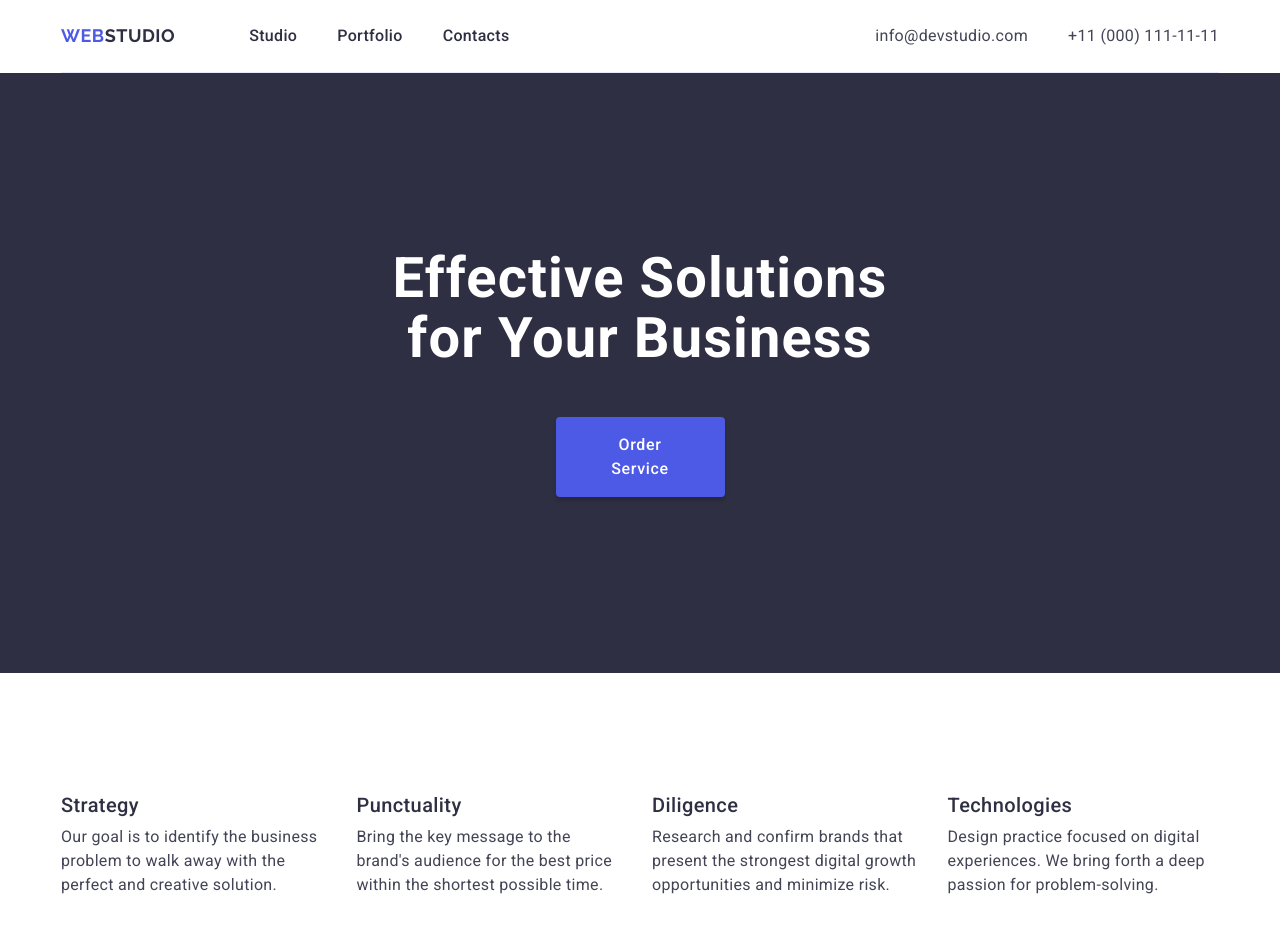
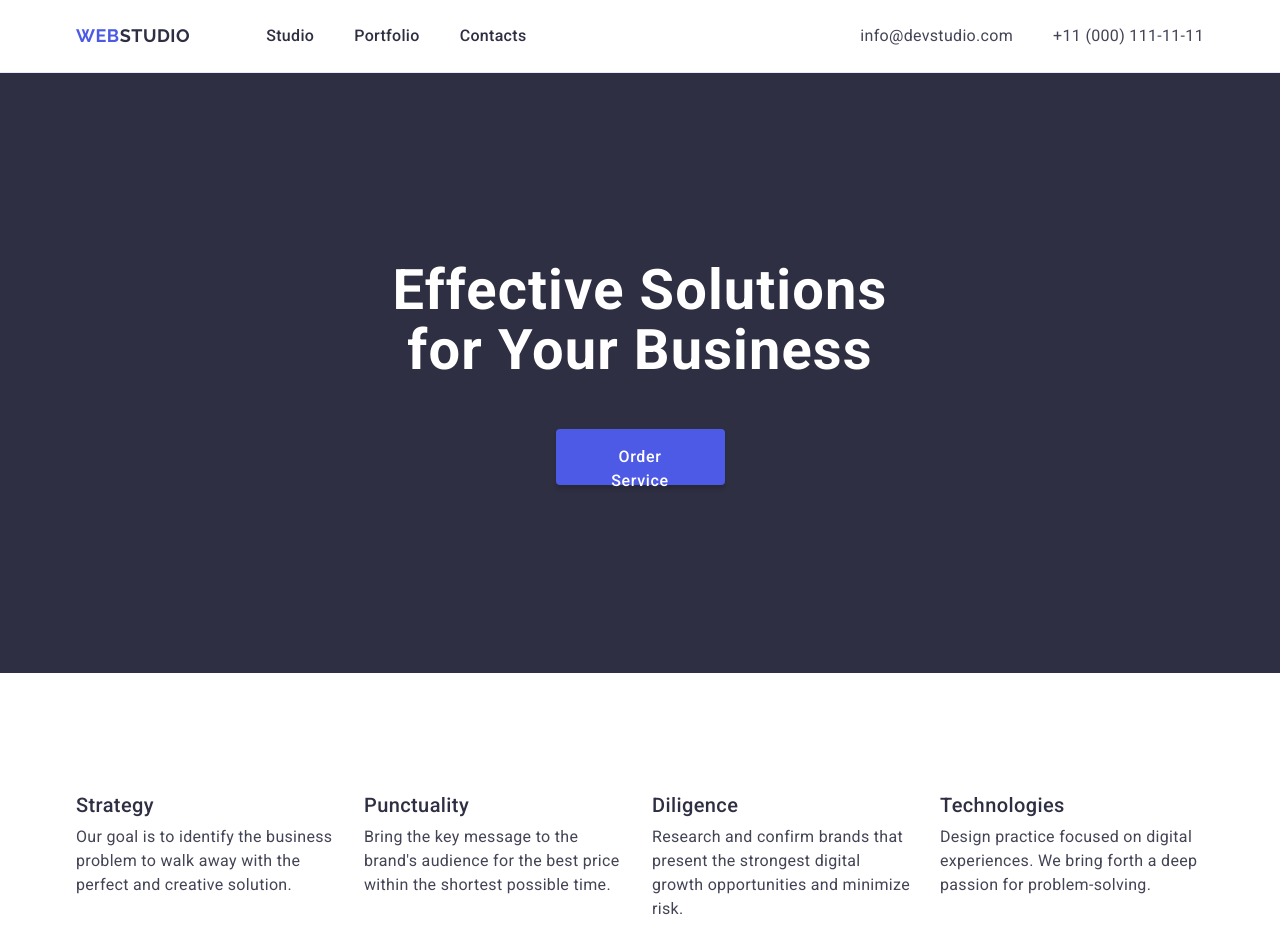
Before and after one commit to kulakaa073/goit-markup-hw-03, a plain HTML site: page index.html in a window 1280 px wide. Shown: the top 952 px of the page. Drawn offline with nearby package versions, Linux system fonts and the light colour scheme.

Commit message:
1st batch of fixes

```diff
--- a/css/styles.css
+++ b/css/styles.css
@@ -33,8 +33,7 @@ img {
 
 .container {
   max-width: 1158px;
-  padding-left: 0;
-  padding-right: 0;
+  padding: 0 15px;
   margin: 0 auto;
 }
 
@@ -51,10 +50,13 @@ img {
   overflow: hidden;
 }
 
+.header-section {
+  border-bottom: 1px solid #e7e9fc;
+}
+
 .header-container {
   display: flex;
   justify-content: space-between;
-  border-bottom: 1px solid #e7e9fc;
 }
 
 .navbar {
@@ -78,16 +80,15 @@ img {
   text-transform: uppercase;
   text-decoration: none;
   align-self: center;
-  margin-right: 74px;
+  margin-right: 76px;
 }
 
 .home-title {
   color: #2e2f42;
 }
 
-.navbar ul li {
-  padding-top: 24px;
-  padding-bottom: 24px;
+.nav-menu {
+  padding: 24px 0;
 }
 
 .nav-link {
@@ -112,7 +113,7 @@ img {
   font-style: normal;
 }
 
-.address-section ul {
+.adress-container {
   display: flex;
   gap: 40px;
   align-items: center;
@@ -138,21 +139,17 @@ img {
 
 .hero {
   background-color: #2e2f42;
-  max-width: 100%;
-  height: 600px;
-  display: flex;
-  justify-content: center;
-  align-items: center;
-  margin-bottom: 120px;
+  padding: 188px 0;
 }
 
 .hero-container {
   display: flex;
   flex-direction: column;
   gap: 48px;
+  align-items: center;
 }
 
-.hero .hero-title {
+.hero-title {
   color: #ffffff;
   font-size: 56px;
   line-height: 1.07;
@@ -170,8 +167,8 @@ img {
   letter-spacing: 0.04em;
   cursor: pointer;
   padding: 16px 32px;
-  width: 169px;
-  align-self: center;
+  max-width: 169px;
+  height: 56px;
   border-radius: 4px;
   border: none;
   box-shadow: 0px 4px 4px 0px #00000026;
@@ -185,7 +182,7 @@ img {
 .about-container {
   display: flex;
   gap: 24px;
-  margin-bottom: 120px;
+  padding: 120px 0;
 }
 
 .about-item {
@@ -221,7 +218,7 @@ img {
 
 .team-section .team-card {
   background-color: #ffffff;
-  width: 260px;
+  flex-basis: calc((100% - 3 * 24px) / 4);
   border-radius: 0 0 4px 4px;
   box-shadow: 0px 2px 1px 0px #2e2f4214, 0px 1px 1px 0px #2e2f4229,
     0px 1px 6px 0px #2e2f4214;
@@ -275,10 +272,10 @@ img {
   border-width: 0px, 1px, 1px, 1px;
   border-style: solid;
   border-color: #e7e9fc;
+  width: calc((100% - 48px) / 3);
 }
 .portfolio-container {
   display: flex;
-  flex-direction: row;
   flex-wrap: wrap;
   gap: 48px 24px;
 }
@@ -308,9 +305,10 @@ img {
 
 .footer-section .home-title {
   color: #f4f4fd;
+  display: inline-block;
+  margin-bottom: 16px;
 }
 .footer-description {
-  margin-top: 16px;
   font-size: 16px;
   line-height: 1.5;
   letter-spacing: 0.02em;
--- a/index.html
+++ b/index.html
@@ -6,15 +6,15 @@
     <link rel="preconnect" href="https://fonts.googleapis.com" />
     <link rel="preconnect" href="https://fonts.gstatic.com" crossorigin />
     <link
+      href="https://fonts.googleapis.com/css2?family=Raleway:wght@700&family=Roboto:wght@400;500;700&display=swap"
       rel="stylesheet"
-      href="https://cdnjs.cloudflare.com/ajax/libs/modern-normalize/3.0.1/modern-normalize.css"
-      integrity="sha512-gnAN+RgTMylunXI7AMg+PtcUGpKZFkZJoFIkAWvdPFRrFJz3p2tx4+9xbjILRfN7CzoViMgS8vSf06fSQzWZjA=="
+    />
+    <link
+      rel="stylesheet"
+      href="https://cdnjs.cloudflare.com/ajax/libs/modern-normalize/3.0.1/modern-normalize.min.css"
+      integrity="sha512-q6WgHqiHlKyOqslT/lgBgodhd03Wp4BEqKeW6nNtlOY4quzyG3VoQKFrieaCeSnuVseNKRGpGeDU3qPmabCANg=="
       crossorigin="anonymous"
       referrerpolicy="no-referrer"
-    />
-    <link
-      href="https://fonts.googleapis.com/css2?family=Raleway:wght@700&family=Roboto:wght@400;500;700&display=swap"
-      rel="stylesheet"
     />
     <link rel="stylesheet" href="./css/styles.css" />
   </head>
@@ -28,21 +28,21 @@
           <a href="./index.html" class="home-link">
             Web<span class="home-title">Studio</span>
           </a>
-          <ul>
-            <li>
+          <ul class="nav-menu">
+            <li class="nav-menu-item">
               <a href="./index.html" class="nav-link">Studio</a>
             </li>
-            <li>
+            <li class="nav-menu-item">
               <a href="" class="nav-link">Portfolio</a>
             </li>
-            <li>
+            <li class="nav-menu-item">
               <a href="" class="nav-link">Contacts</a>
             </li>
           </ul>
         </nav>
         <!-- Contact info -->
         <address class="address-section">
-          <ul>
+          <ul class="adress-container">
             <li>
               <a class="contact-link" href="mailto:info@devstudio.com"
                 >info@devstudio.com</a
@@ -62,7 +62,7 @@
     <main>
       <!-- Main section -->
       <section class="hero">
-        <div class="hero-container">
+        <div class="container hero-container">
           <h1 class="hero-title">Effective Solutions for Your Business</h1>
           <button type="button" class="hero-button">Order Service</button>
         </div>
@@ -72,7 +72,7 @@
       <section class="about-section">
         <!-- Will be hidden later -->
         <div class="container">
-          <h2 class="about-section-title visually-hidden">About Us</h2>
+          <h2 class="visually-hidden about-section-title">About Us</h2>
           <ul class="about-container">
             <li class="about-item">
               <h3 class="about-title">Strategy</h3>
@@ -168,8 +168,8 @@
       </section>
 
       <section class="portfolio-section" id="portfolio-section">
-        <h2 class="portfolio-section-title">Our Portfolio</h2>
         <div class="container">
+          <h2 class="portfolio-section-title">Our Portfolio</h2>
           <ul class="portfolio-container">
             <li class="portfolio-card">
               <img
```
